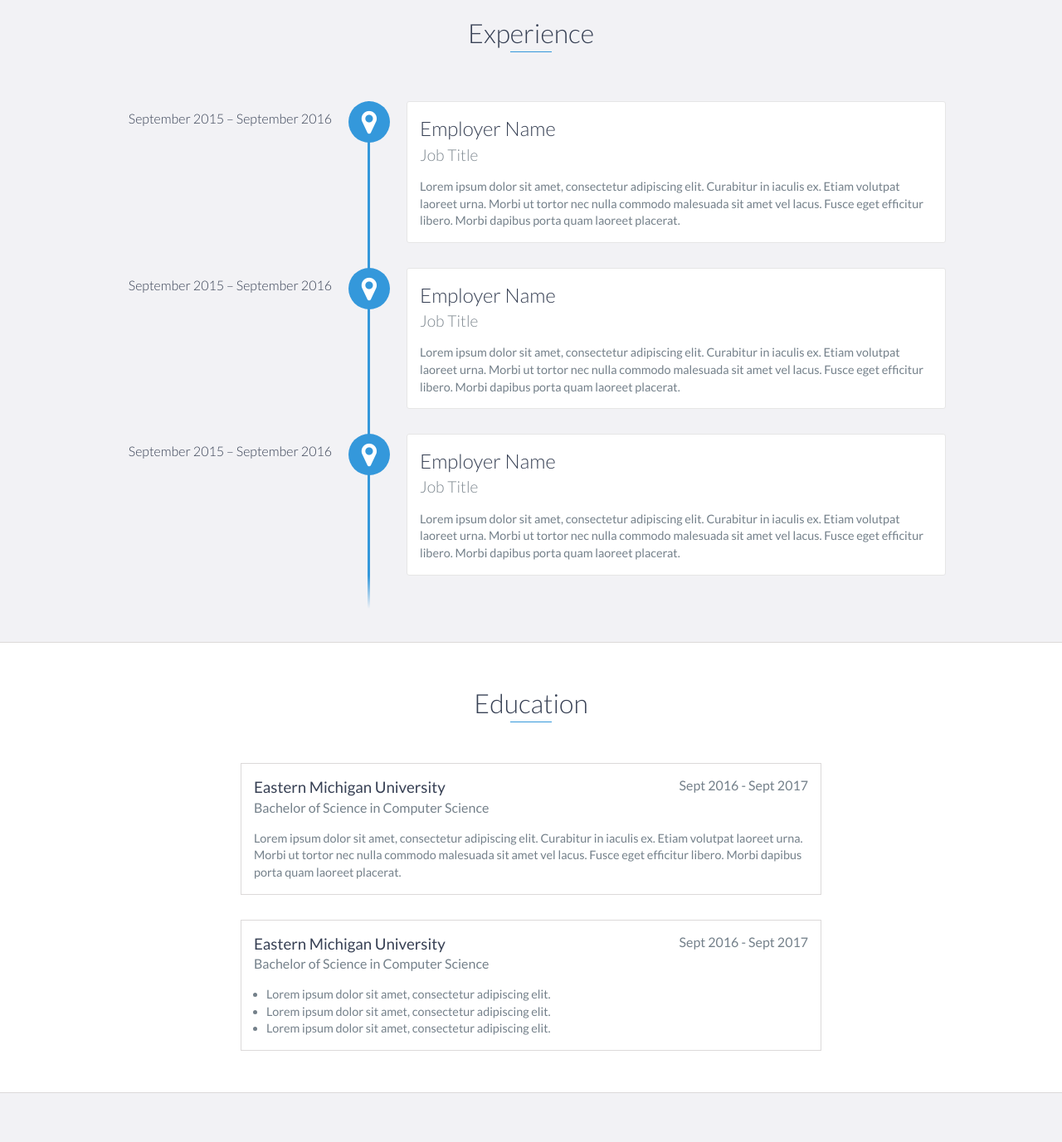
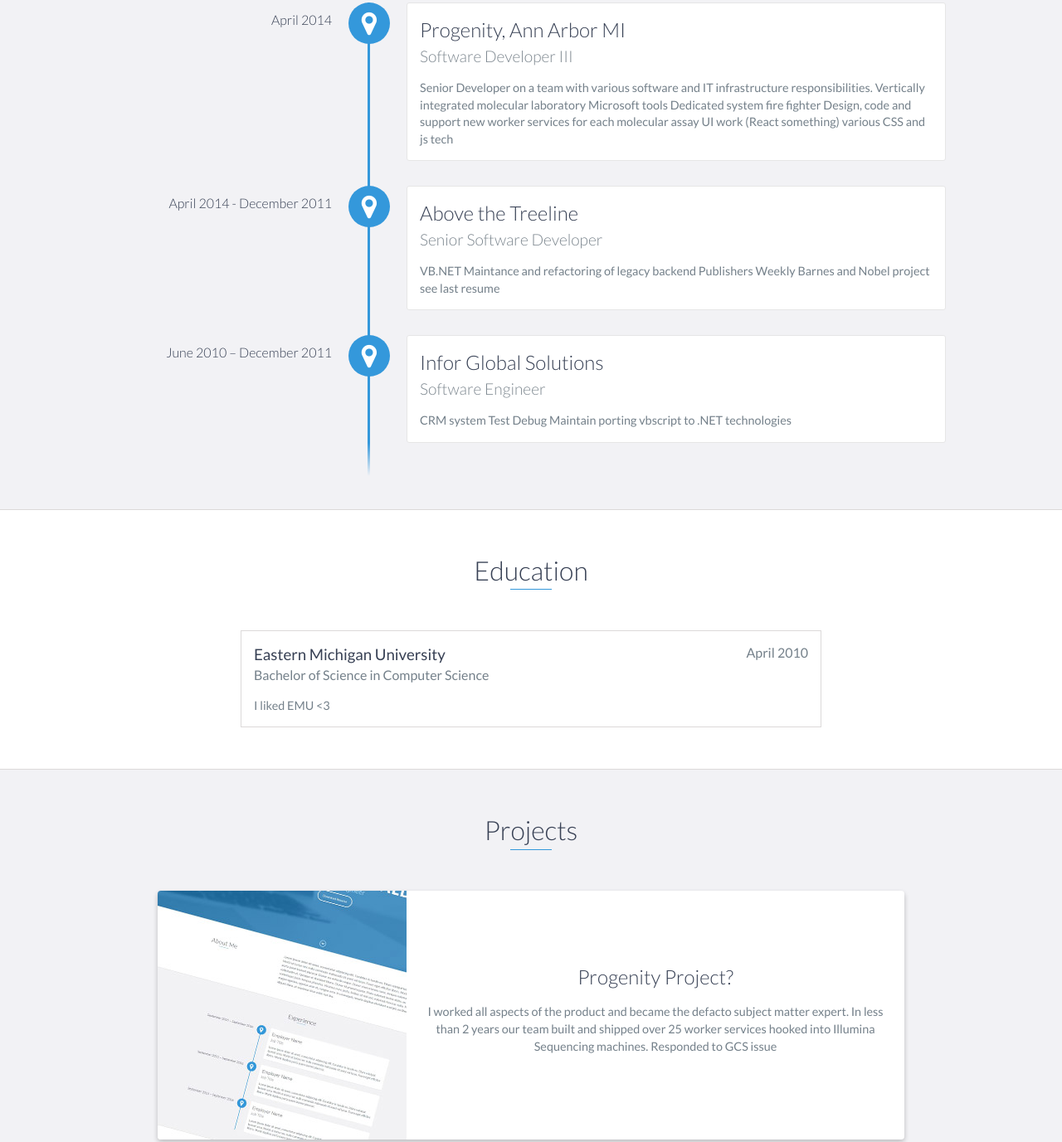
Before and after one commit to mnesler/mnesler.github.io, a website: page index.html in a window 1280 px wide. Shown: the part 1092-2469 px from the top of the page at 83% size. Drawn offline with nearby package versions, Linux system fonts and the light colour scheme.

Commit message:
ok this is happening

```diff
--- a/index.html
+++ b/index.html
@@ -5,7 +5,7 @@
     <meta charset="utf-8">
     <meta http-equiv="X-UA-Compatible" content="IE=edge">
     <meta name="viewport" content="width=device-width, initial-scale=1">
-    <title>My Portfolio</title>
+    <title>My Name is Maxwell</title>
     <link href="https://fonts.googleapis.com/css?family=Lato:300,400,700,900" rel="stylesheet">
     <link rel="stylesheet" href="libs/font-awesome/css/font-awesome.min.css">
     <link href="css/bootstrap.min.css" rel="stylesheet">
@@ -47,8 +47,8 @@
     <div id="lead">
         <div id="lead-content">
             <h1>Maxwell Winfield Nesler</h1>
-            <h2>Software Developer</h2>
-            <h4>Allergic to peanuts</h4>
+            <h2>Allergic to peanuts</h2>
+
             <a href="#" class="btn-rounded-white">Download Resume</a>
         </div>
         <!-- End #lead-content -->
@@ -71,11 +71,10 @@
                     <h2 class="heading">About Me</h2>
                 </div>
                 <div class="col-md-8">
-                    <p>
-                        Lorem ipsum dolor sit amet, consectetur adipiscing elit. Curabitur in iaculis ex. Etiam volutpat laoreet urna. Morbi ut tortor nec nulla commodo malesuada sit amet vel lacus. Fusce eget efficitur libero. Morbi dapibus porta quam laoreet placerat. Donec
-                        eu vehicula neque. Donec viverra lorem nunc, tempus euismod eros sollicitudin ut. Quisque et tincidunt libero. Donec id pharetra justo. Proin euismod lacinia dolor, eu scelerisque justo tempus pharetra. Vivamus nunc justo, finibus
-                        ut nisl sed, euismod rhoncus nulla. Proin sed magna egestas, egestas ante et, congue eros. In consequat, mauris dapibus tincidunt suscipit, ex libero aliquet diam, at maximus risus enim non leo.
-                    </p>
+                    <p>I remeber when I bought my first Apple desktop (1996), and how disapointed Steve was when Warcraft 2 would not run.
+                    The MacOS version came out some short time later, but the damage was done.</p>
+                    <p>Nevertheless, I am bewildered and excited about Microsofts' opening up of the .NET platform via .NET Core.</p>
+                    <p>What a time to be alive!</p>
                 </div>
             </div>
         </div>
@@ -85,27 +84,40 @@
     <div id="experience" class="background-alt">
         <h2 class="heading">Experience</h2>
         <div id="experience-timeline">
-            <div data-date="September 2015 – September 2016">
-                <h3>Employer Name</h3>
-                <h4>Job Title</h4>
+            <div data-date="April 2014">
+                <h3>Progenity, Ann Arbor MI</h3>
+                <h4>Software Developer III</h4>
                 <p>
-                    Lorem ipsum dolor sit amet, consectetur adipiscing elit. Curabitur in iaculis ex. Etiam volutpat laoreet urna. Morbi ut tortor nec nulla commodo malesuada sit amet vel lacus. Fusce eget efficitur libero. Morbi dapibus porta quam laoreet placerat.
+                    Senior Developer on a team with various software and IT infrastructure responsibilities.
+                    Vertically integrated molecular laboratory
+                    Microsoft tools
+                    Dedicated system fire fighter
+                    Design, code and support new worker services for each molecular assay
+                    UI work (React something) various CSS and js tech
+
+                </p>
+            </div>
+            <div data-date="April 2014 - December 2011">
+                <h3>Above the Treeline</h3>
+                <h4>Senior Software Developer</h4>
+                <p>
+                    VB.NET
+                    Maintance and refactoring of legacy backend
+                    Publishers Weekly
+                    Barnes and Nobel project
+                    see last resume
                 </p>
             </div>
 
-            <div data-date="September 2015 – September 2016">
-                <h3>Employer Name</h3>
-                <h4>Job Title</h4>
+            <div data-date="June 2010 – December 2011">
+                <h3>Infor Global Solutions</h3>
+                <h4>Software Engineer</h4>
                 <p>
-                    Lorem ipsum dolor sit amet, consectetur adipiscing elit. Curabitur in iaculis ex. Etiam volutpat laoreet urna. Morbi ut tortor nec nulla commodo malesuada sit amet vel lacus. Fusce eget efficitur libero. Morbi dapibus porta quam laoreet placerat.
-                </p>
-            </div>
-
-            <div data-date="September 2015 – September 2016">
-                <h3>Employer Name</h3>
-                <h4>Job Title</h4>
-                <p>
-                    Lorem ipsum dolor sit amet, consectetur adipiscing elit. Curabitur in iaculis ex. Etiam volutpat laoreet urna. Morbi ut tortor nec nulla commodo malesuada sit amet vel lacus. Fusce eget efficitur libero. Morbi dapibus porta quam laoreet placerat.
+                   CRM system
+                   Test
+                   Debug
+                   Maintain
+                   porting vbscript to .NET technologies
                 </p>
             </div>
         </div>
@@ -116,31 +128,12 @@
         <h2 class="heading">Education</h2>
         <div class="education-block">
             <h3>Eastern Michigan University</h3>
-            <span class="education-date">Sept 2016 - Sept 2017</span>
+            <span class="education-date">April 2010</span>
             <h4>Bachelor of Science in Computer Science</h4>
             <p>
-                Lorem ipsum dolor sit amet, consectetur adipiscing elit. Curabitur in iaculis ex. Etiam volutpat laoreet urna. Morbi ut tortor nec nulla commodo malesuada sit amet vel lacus. Fusce eget efficitur libero. Morbi dapibus porta quam laoreet placerat.
+                I liked EMU <3
             </p>
         </div>
-        <!-- End .education-block -->
-
-        <div class="education-block">
-            <h3>Eastern Michigan University</h3>
-            <span class="education-date">Sept 2016 - Sept 2017</span>
-            <h4>Bachelor of Science in Computer Science</h4>
-            <ul>
-                <li>
-                    Lorem ipsum dolor sit amet, consectetur adipiscing elit.
-                </li>
-                <li>
-                    Lorem ipsum dolor sit amet, consectetur adipiscing elit.
-                </li>
-                <li>
-                    Lorem ipsum dolor sit amet, consectetur adipiscing elit.
-                </li>
-            </ul>
-        </div>
-        <!-- End .education-block -->
     </div>
     <!-- End #education -->
 
@@ -154,11 +147,12 @@
                     </div>
                     <!-- End .project-image -->
                     <div class="project-info">
-                        <h3>Project Name Here</h3>
+                        <h3>Progenity Project?</h3>
                         <p>
-                            Lorem ipsum dolor sit amet, consectetur adipiscing elit. Curabitur in iaculis ex. Etiam volutpat laoreet urna. Morbi ut tortor nec nulla commodo malesuada sit amet vel lacus. Fusce eget efficitur libero. Morbi dapibus porta quam laoreet placerat.
+                            I worked all aspects of the product and became the defacto subject matter expert.
+                            In less than 2 years our team built and shipped over 25 worker services hooked into Illumina Sequencing machines.
+                            Responded to GCS issue
                         </p>
-                        <a href="#">View Project</a>
                     </div>
                     <!-- End .project-info -->
                 </div>
@@ -170,11 +164,13 @@
                     </div>
                     <!-- End .project-image -->
                     <div class="project-info">
-                        <h3>Project Name Here</h3>
+                        <h3>Barnes and Nobel Buyer Portal</h3>
                         <p>
-                            Lorem ipsum dolor sit amet, consectetur adipiscing elit. Curabitur in iaculis ex. Etiam volutpat laoreet urna. Morbi ut tortor nec nulla commodo malesuada sit amet vel lacus. Fusce eget efficitur libero. Morbi dapibus porta quam laoreet placerat.
+                            Lead on the BNN Buyer Poral project.  Working with a remote Barnes and Nobel team to get buyer forcast data from a virtual 'buy sheet' to the BNN data stores.
+                            This interface allowed BNN buyers and publisher reps to share and adjust forcast sales data.
+                            Challanges faced included:
+                            Communication differences
                         </p>
-                        <a href="#">View Project</a>
                     </div>
                     <!-- End .project-info -->
                 </div>
@@ -187,15 +183,13 @@
     <div id="skills">
         <h2 class="heading">Skills</h2>
         <ul>
-            <li>Bearding</li>
+            <li>C#</li>
             <li>Sql</li>
             <li>JavaScript</li>
             <li>Node.js</li>
             <li>React</li>
             <li>Java</li>
-            <li>C#</li>
             <li>C++</li>
-            <li>Deep Sea Fishing</li>
         </ul>
     </div>
     <!-- End #skills -->
```
